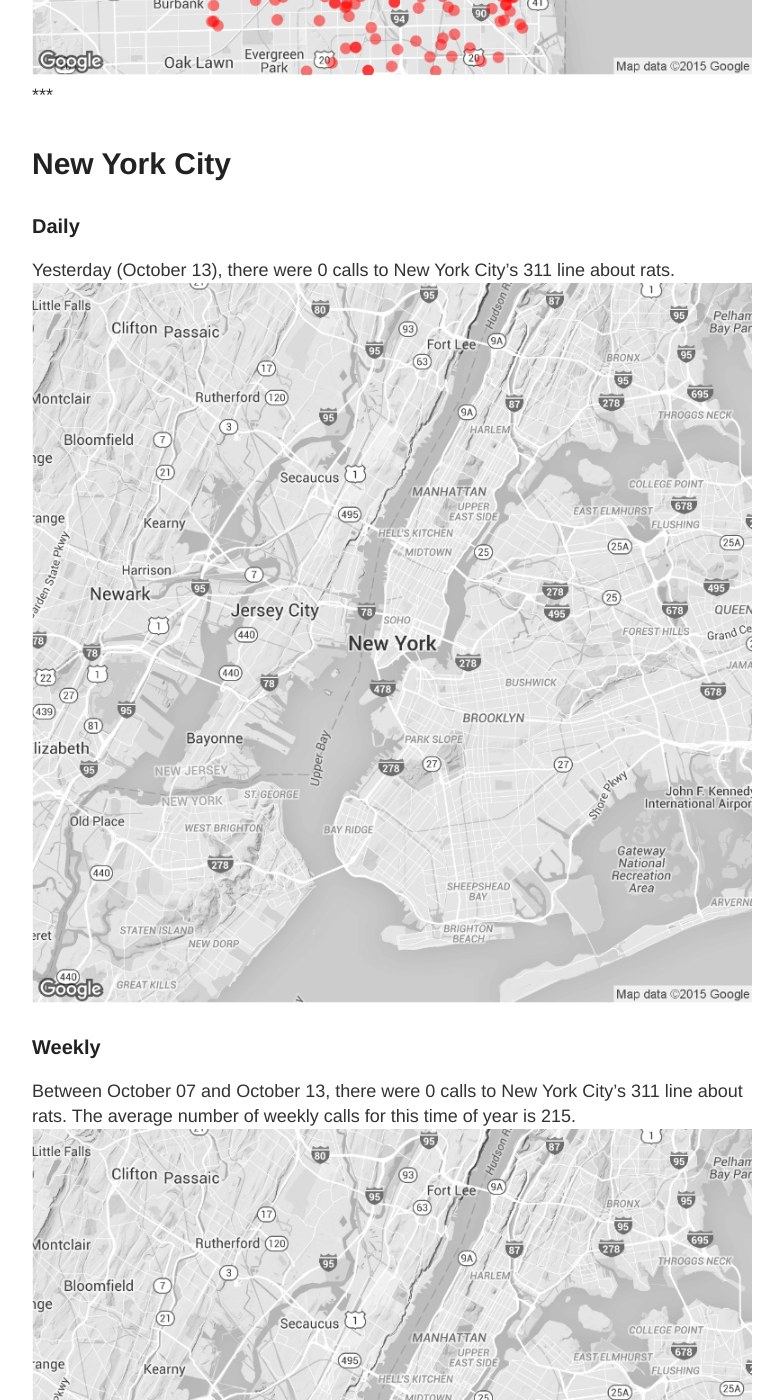
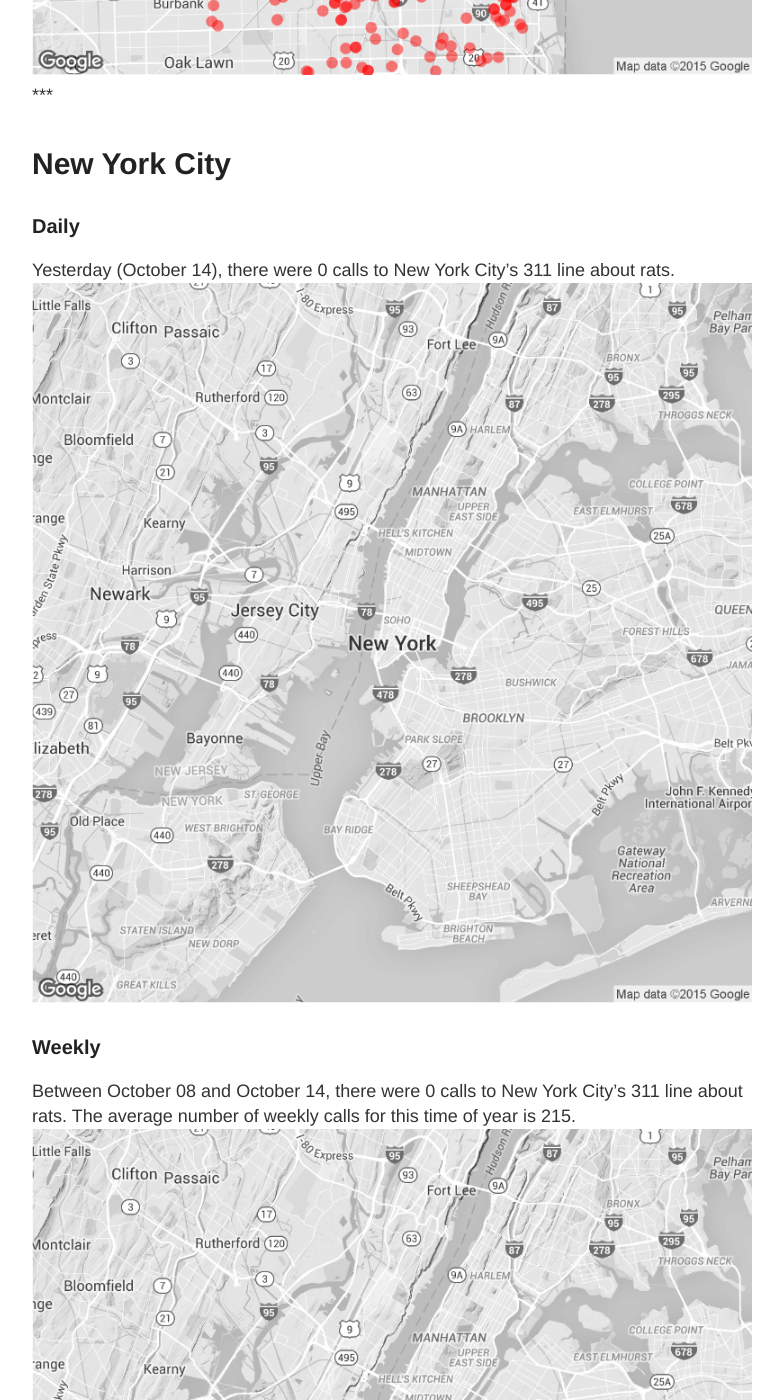
Before and after one commit to DanielHadley/ratmaps, a Jekyll site: the page built from daily.md, in a window 1280 px wide and 1400 px high, scrolled down 1986 px. Shown: the whole window, without its empty margins (248-1031 px from the left). Built offline with Jekyll 4.4.1, drawn with Linux system fonts in a browser that asks for light colours; comment, search, counter and statistics services are not loaded; some of the changed text lies outside the part shown.

Commit message:
Daily Maps

```diff
--- a/daily.md
+++ b/daily.md
@@ -15,22 +15,22 @@
 
 ### Daily
 
-Yesterday (October 13), there were 189 calls to Chicago's 311 line about rats.
+Yesterday (October 14), there were 269 calls to Chicago's 311 line about rats.
 ![Chicago rat calls to 311 weekly map]({{ site.cityimages }}/daily/Chicago_Rat_Map_Daily.png)
 
 ### Weekly
-Between October 07 and October 13, there were 944 calls to Chicago's 311 line about rats. The average number of weekly calls for this time of year is 641.
+Between October 08 and October 14, there were 1014 calls to Chicago's 311 line about rats. The average number of weekly calls for this time of year is 641.
 ![Chicago rat calls to 311 weekly map]({{ site.cityimages }}/daily/Chicago_Rat_Map_Weekly.png)
 ***
 # New York City <a id="nyc"><a>
 
 ### Daily
 
-Yesterday (October 13), there were 0 calls to New York City's 311 line about rats.
+Yesterday (October 14), there were 0 calls to New York City's 311 line about rats.
 ![NYC rat calls to 311 weekly map]({{ site.cityimages }}/daily/NYC_Rat_Map_Daily.png)
 
 ### Weekly
-Between October 07 and October 13, there were 0 calls to New York City's 311 line about rats. The average number of weekly calls for this time of year is 215.
+Between October 08 and October 14, there were 0 calls to New York City's 311 line about rats. The average number of weekly calls for this time of year is 215.
 ![NYC rat calls to 311 weekly map]({{ site.cityimages }}/daily/NYC_Rat_Map_Weekly.png)
 
 Each red dot represents one call about a rat seen in that location. The dots are transparent, so multiple calls from one location will be seen as a solid dot. The usual caveats apply: more calls do not necessarily mean that there are more rats in that location than other parts of the city. A cluster of dots could indicate that one resident is unusually vocal about rodents in his or her neighborhood. Also, more densely populated neighborhoods tend to make more calls to 311.
```
Also changed, not shown: images/pages/daily/Chicago_Rat_Map_Daily.png, images/pages/daily/Chicago_Rat_Map_Weekly.png, images/pages/daily/NYC_Rat_Map_Daily.png, images/pages/daily/NYC_Rat_Map_Weekly.png.
